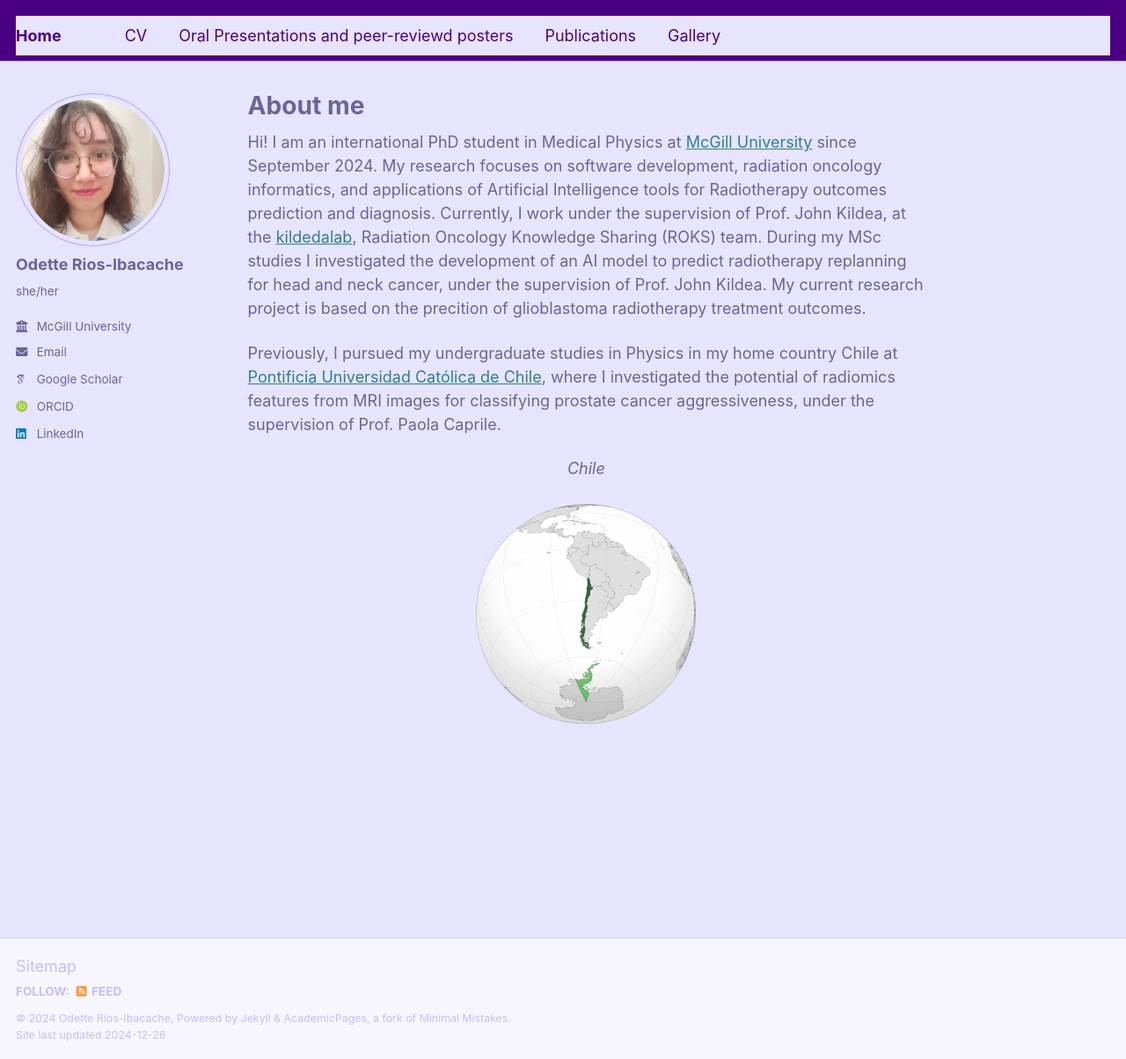
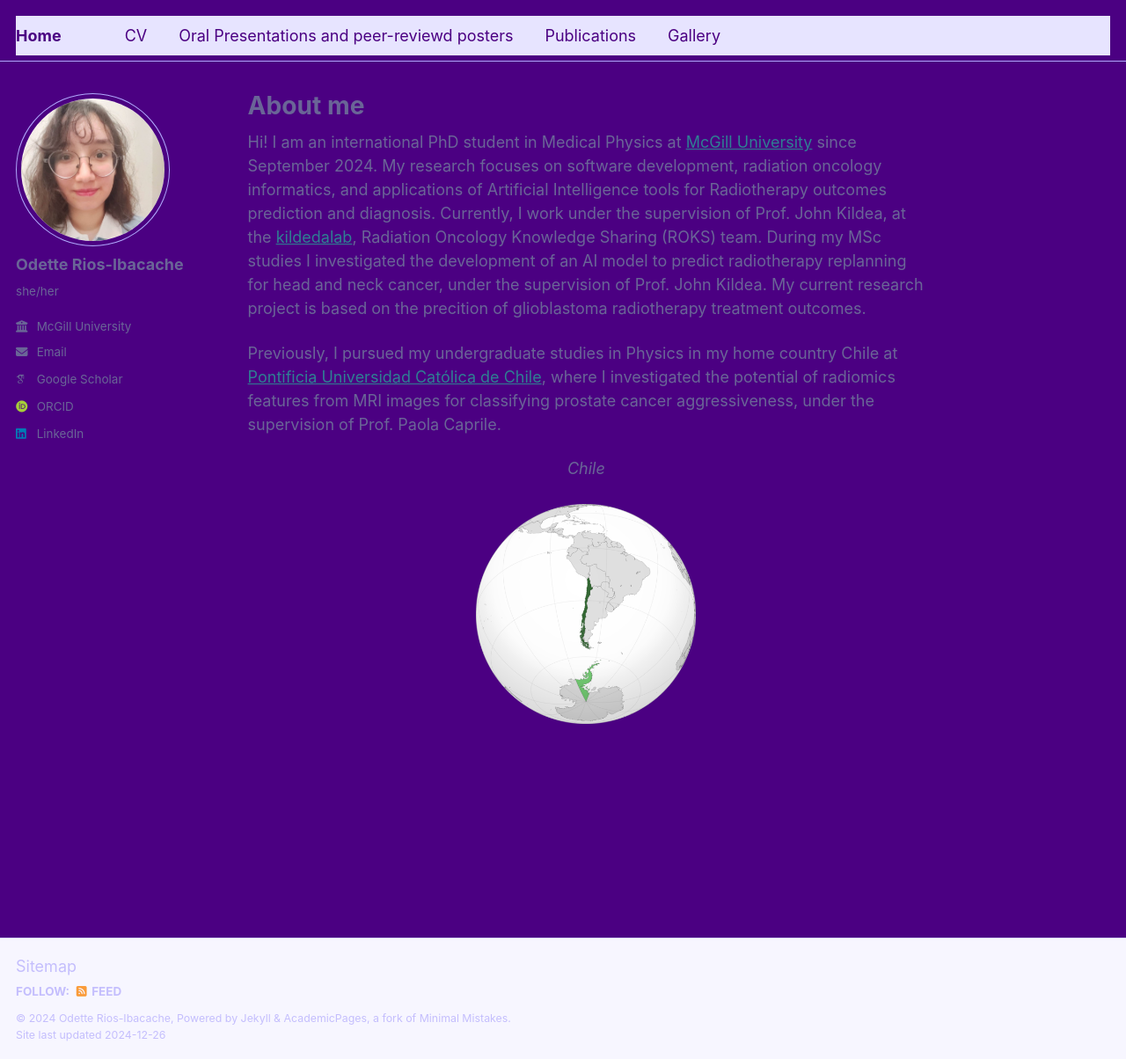
Before and after one commit to OdetteRiosI/odetteriosi.github.io, a Jekyll site: the page built from _pages/about.md, in a window 1280 px wide and 1204 px high. Shown: the whole window at 88% size. Built offline with Jekyll 4.4.1, drawn with Linux system fonts in a browser that asks for light colours; some web fonts are replaced.

Commit message:
Update _reset.scss

```diff
--- a/_sass/_reset.scss
+++ b/_sass/_reset.scss
@@ -7,7 +7,7 @@
 html {
   /* apply a natural box layout model to all elements */
   box-sizing: border-box;
-  background-color: $background-color; /*$background-color;*/
+  background-color: indigo; /*$background-color;*/
   font-size: 16px;
 
   @include breakpoint($medium) {
```
